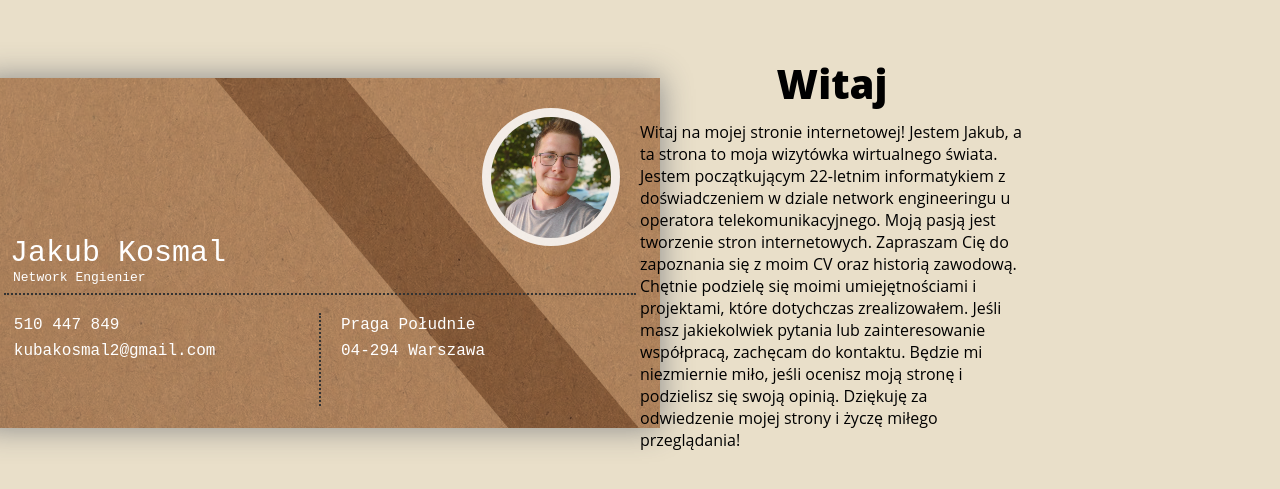
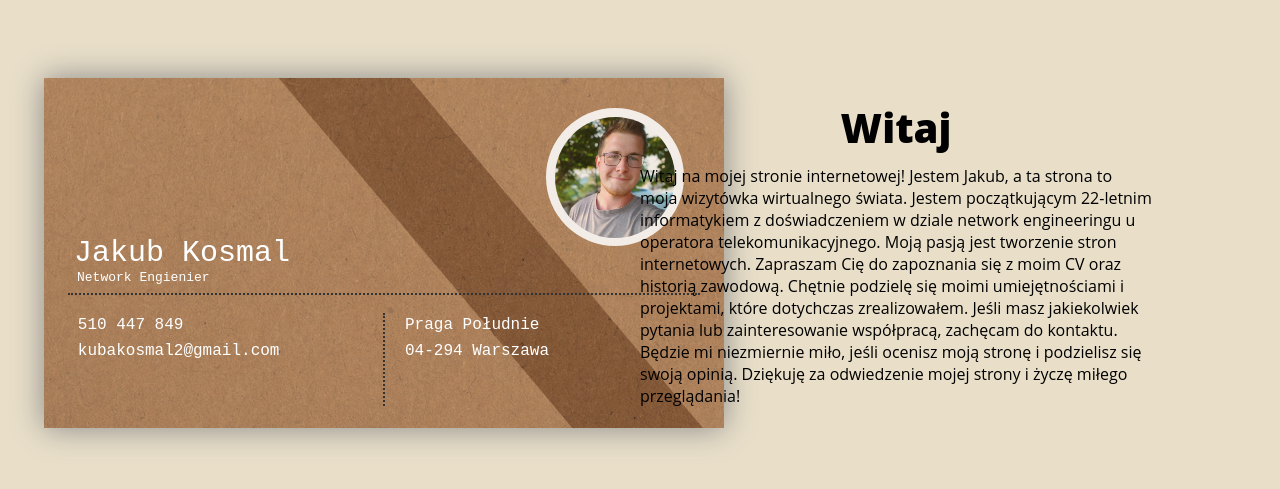
Before and after one commit to kubakosmal9/kubakosmal9, a Vue app: page / in a window 1280 px wide. Shown: the part 147-636 px from the top of the page. Built offline with nearby package versions, Linux system fonts and the light colour scheme.

Commit message:
THIS IS WORKING CARD AND TEXT DESIGN

```diff
--- a/src/components/mainCard.vue
+++ b/src/components/mainCard.vue
@@ -60,7 +60,7 @@
         mounted() {
             var containerWidth = document.querySelector('.home-cont').clientWidth;
             this.left = containerWidth / 2
-            this.calculatedLeft = this.left /2
+            this.calculatedLeft = this.left *0.6
             setTimeout(() => {
                 this.style = this.left
             },100)
--- a/src/components/mainDescription.vue
+++ b/src/components/mainDescription.vue
@@ -36,13 +36,14 @@ export default{
     font-family:'Open Sans' ;
     flex-direction: column;
     position: absolute;
-    right: 20%;
+    right: 10%;
+    transform: translateX(100%);
     display: flex;
     flex-direction: column;
     transition: opacity 1s ease-in;
     justify-content: center;
     align-items: center ;
-    width: 30%;
+    width: 40%;
     height: 50%;
     text-align: left;
     top: 50%;
```
Also changed, not shown: 4 other files (tests, documents, lock files or other folders).
